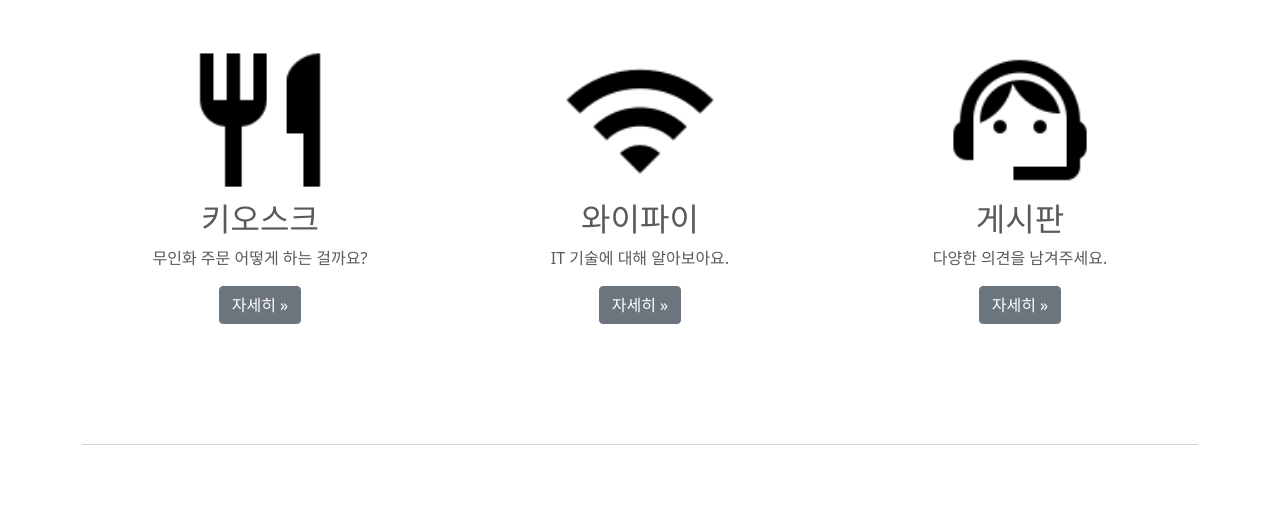
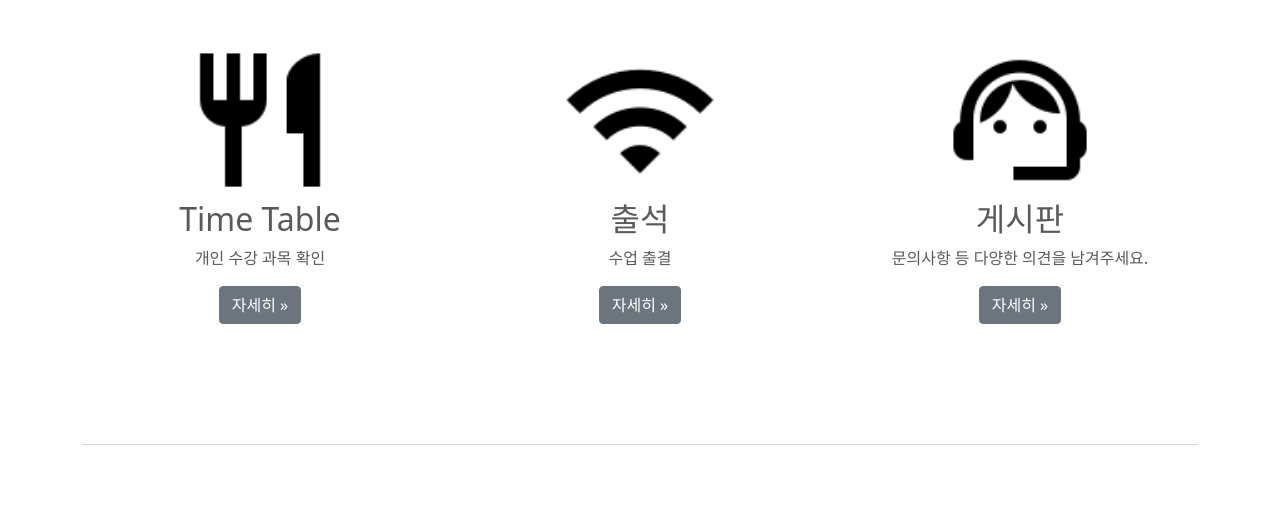
Before and after one commit to hans9645/KNU-Software-Design-Team5, a Flask app: page /logout in a window 1280 px wide. Shown: the part 584-1094 px from the top of the page. Run offline with Flask 2, Linux system fonts and the light colour scheme; some libraries are stand-ins or nearby versions.

Commit message:
main.html's  img changing

```diff
--- a/templates/main.html
+++ b/templates/main.html
@@ -88,17 +88,17 @@
       </div>
       <div class="carousel-inner">
         <div class="carousel-item active">
-          <img src="https://assets.bwbx.io/images/users/iqjWHBFdfxIU/ihydn_7eemNM/v0/-1x-1.jpg" alt="" width="100%"
+          <img src="https://img.lovepik.com/photo/50050/0855.jpg_wh860.jpg" alt="" width="100%"
             height="100%" style="object-fit: contain;">
 
-          <!-
+
         <svg class="bd-placeholder-img" width="100%" height="100%" xmlns="http://www.w3.org/2000/svg" aria-hidden="true" preserveAspectRatio="xMidYMid slice" focusable="false"><rect width="100%" height="100%" fill="#777"/></svg>
-        -->
+
           <div class="container">
             <div class="carousel-caption">
               <!-- <h1 style="color:rgb(255, 255, 255);"><B>키오스크 연습</B></h1>
             <p style="color:rgb(255, 255, 255);">키오스크 주문 자신있게 해드립니다</p> -->
-              <p><a class="btn btn-lg btn-danger" href="/macdonalds"  style="color:yellow;">주문연습하기</a></p>
+              <p><a class="btn btn-lg btn-danger" href="/macdonalds"  style="color:rgb(255, 255, 255);">오늘의 수업 참여</a></p>
             </div>
           </div>
         </div>
@@ -124,8 +124,8 @@
         -->
           <div class="container">
             <div class="carousel-caption text-end">
-              <h1 style="color:black;"><B>다양한 IT 기술</B></h1>
-              <p style="color:black;">와이파이, 블루투스, 데이터 등 더 이상 헷갈리지 않아요</p>
+              <h1 style="color:black;"><B>코로나 관련 소식</B></h1>
+              <p style="color:black;">[속보]Covid 19로 인한 대면 수업 금지</p>
               <p><a class="btn btn-lg btn-secondary" href="#">IT 기술 배워보아요</a></p>
             </div>
           </div>
@@ -157,8 +157,8 @@
         <svg class="bd-placeholder-img rounded-circle" width="140" height="140" xmlns="http://www.w3.org/2000/svg" role="img" aria-label="Placeholder: 140x140" preserveAspectRatio="xMidYMid slice" focusable="false"><title>Placeholder</title><rect width="100%" height="100%" fill="#777"/><text x="50%" y="50%" fill="#777" dy=".3em">140x140</text></svg>
         -->
 
-          <h2>키오스크</h2>
-          <p>무인화 주문 어떻게 하는 걸까요?</p>
+          <h2>Time Table</h2>
+          <p>개인 수강 과목 확인</p>
           <p><a class="btn btn-secondary" href="#">자세히 &raquo;</a></p>
         </div><!-- /.col-lg-4 -->
         <div class="col-lg-4">
@@ -166,8 +166,8 @@
           <!--
         <svg class="bd-placeholder-img rounded-circle" width="140" height="140" xmlns="http://www.w3.org/2000/svg" role="img" aria-label="Placeholder: 140x140" preserveAspectRatio="xMidYMid slice" focusable="false"><title>Placeholder</title><rect width="100%" height="100%" fill="#777"/><text x="50%" y="50%" fill="#777" dy=".3em">140x140</text></svg>
         -->
-          <h2>와이파이</h2>
-          <p>IT 기술에 대해 알아보아요.</p>
+          <h2>출석</h2>
+          <p>수업 출결</p>
           <p><a class="btn btn-secondary" href="/tech_description">자세히 &raquo;</a></p>
         </div><!-- /.col-lg-4 -->
         <div class="col-lg-4">
@@ -176,7 +176,7 @@
         <svg class="bd-placeholder-img rounded-circle" width="140" height="140" xmlns="http://www.w3.org/2000/svg" role="img" aria-label="Placeholder: 140x140" preserveAspectRatio="xMidYMid slice" focusable="false"><title>Placeholder</title><rect width="100%" height="100%" fill="#777"/><text x="50%" y="50%" fill="#777" dy=".3em">140x140</text></svg>
         -->
           <h2>게시판</h2>
-          <p>다양한 의견을 남겨주세요.</p>
+          <p>문의사항 등 다양한 의견을 남겨주세요.</p>
           <p><a class="btn btn-secondary" href="/bullet">자세히 &raquo;</a></p>
         </div><!-- /.col-lg-4 -->
       </div><!-- /.row -->
@@ -189,7 +189,7 @@
       <div class="row featurette">
         <div class="col-md-7">
           <!-- class="featurette-heading" -->
-          <h2 class="h1">무인화 주문 <br>누구나 할 수 있습니다
+          <h2 class="h1">비대면 교육 플랫폼 <br>어디서나 할 수 있습니다
             <!--<span class="text-muted">It’ll blow your mind.</span>-->
           </h2>
           <p class="lead">키오스크 주문 더 이상 겁내지 마세요. <br>여기서 연습할 수 있습니다.
@@ -197,7 +197,7 @@
         </div>
         <div class="col-md-5">
           <img class="bd-placeholder-img bd-placeholder-img-lg featurette-image img-fluid mx-auto"
-            src="https://t1.daumcdn.net/thumb/R720x0/?fname=http://t1.daumcdn.net/brunch/service/user/2YEZ/image/546GrykXlQYcm_eKGhJLgFHExU8.png"
+            src="http://imagescdn.gettyimagesbank.com/500/202005/jv12018389.jpg"
             style="border-radius: 0%;" alt="" width="400" height="400">
           <!--
           <svg class="bd-placeholder-img bd-placeholder-img-lg featurette-image img-fluid mx-auto" width="400"
@@ -215,14 +215,14 @@
       <div class="row featurette">
         <div class="col-md-7 order-md-2">
           <!-- class="featurette-heading" -->
-          <h2 class="h1">IT 기술 안내
+          <h2 class="h1">[속보]Covid 19로 인한 대면 수업 금지
             <!--<span class="text-muted">See for yourself.</span>-->
           </h2>
-          <p class="lead">와이파이, 블루투스, 데이터 등 IT 기초지식과 최신 IT 뉴스를 알려드립니다.</p>
+          <p class="lead">신규 확진자 3000명 돌파.</p>
         </div>
         <div class="col-md-5 order-md-1">
           <img class="bd-placeholder-img bd-placeholder-img-lg featurette-image img-fluid mx-auto"
-            src="https://image.ajunews.com/content/image/2017/08/09/20170809134824786316.jpg" style="border-radius: 0%;"
+            src="https://pds.joongang.co.kr/news/component/htmlphoto_mmdata/202110/23/4341b158-5b88-48c4-9f6e-5f4b98109c75.jpg" style="border-radius: 0%;"
             alt="" width="400" height="400">
           <!--
           <svg class="bd-placeholder-img bd-placeholder-img-lg featurette-image img-fluid mx-auto" width="400"
```
